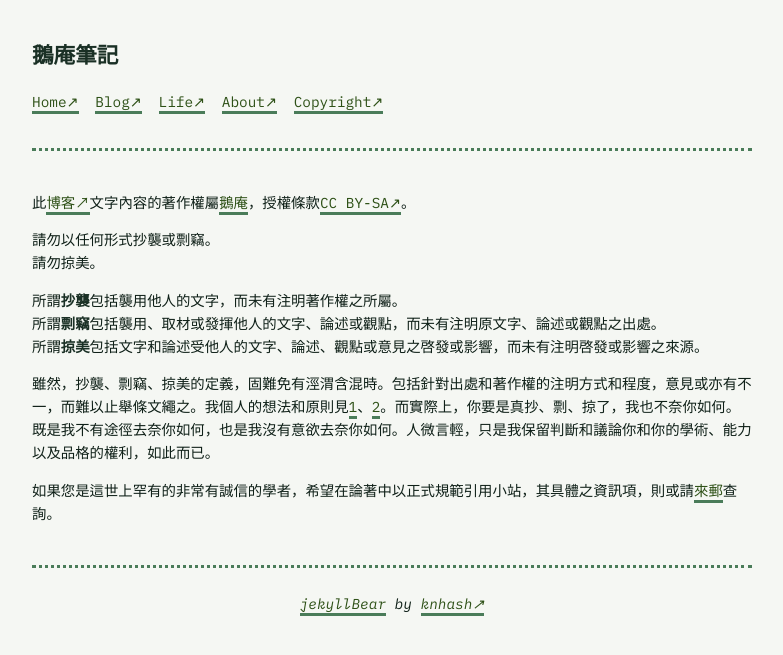
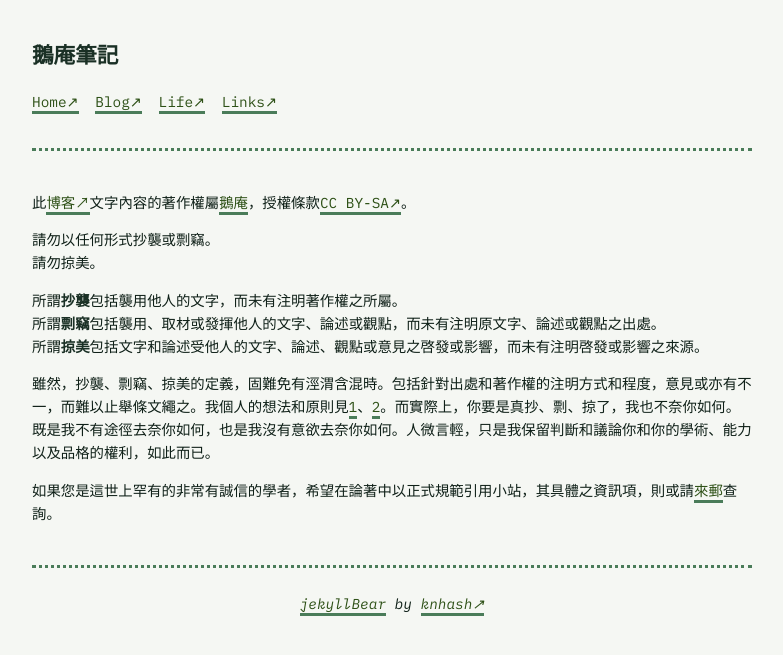
Before and after one commit to seeking-darkness/seeking-darkness.github.io, a Jekyll site: the page built from copyright.md, in a window 1280 px wide. Shown: the top 655 px of the page, without its empty margins (248-1031 px from the left). Built offline with Jekyll 4.4.1, drawn with Linux system fonts in a browser that asks for light colours; our own code applies the rules of GitHub Pages for plain Markdown files.

Commit message:
Update _config.yml

```diff
--- a/_config.yml
+++ b/_config.yml
@@ -54,8 +54,7 @@ Blog: /blog
 
 # Add general links to site pages here
 links:
-  About: /about
-  Copyright: /copyright
+  Links: /about
   # Resume: /assets/resume.pdf
 
 
```
